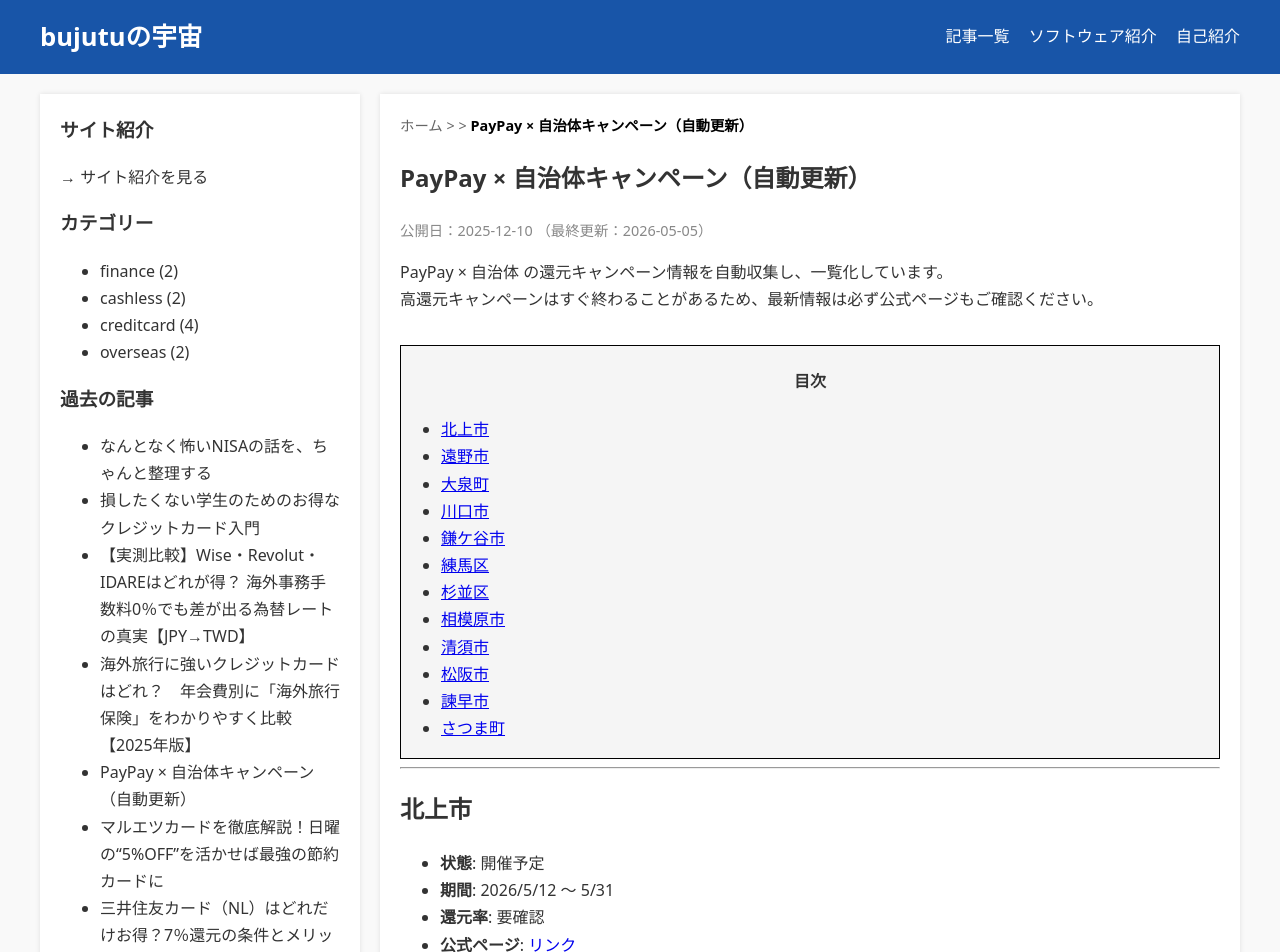
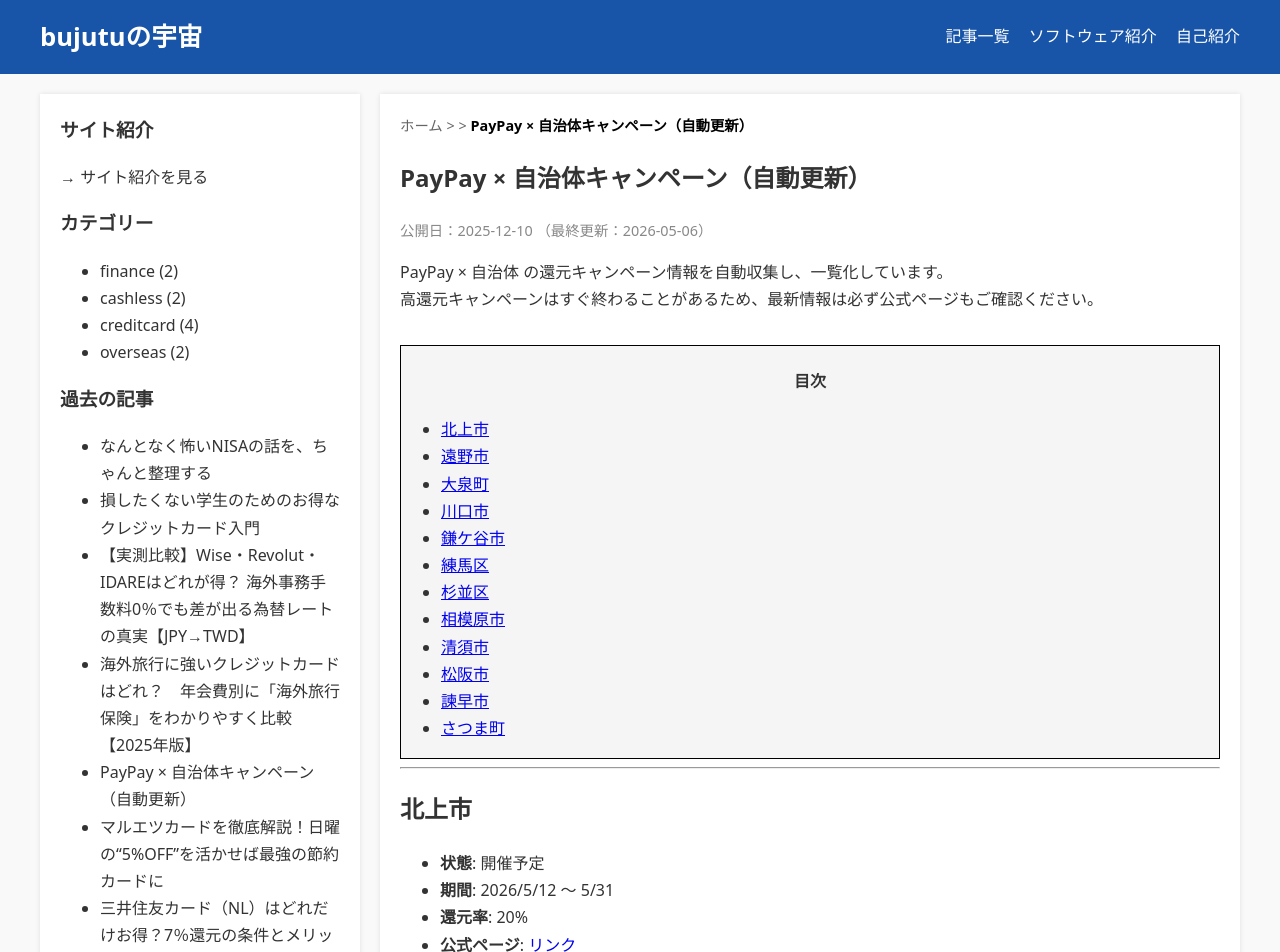
Before and after one commit to bujutu/bujutu.github.io, a Jekyll site: the page built from _posts/2025-12-10-paypay-campaigns.md, in a window 1280 px wide and 1400 px high. Shown: the top 952 px of the window. Built offline with Jekyll 4.4.1, drawn with Linux system fonts in a browser that asks for light colours.

Commit message:
Auto-update PayPay campaigns

```diff
--- a/_posts/2025-12-10-paypay-campaigns.md
+++ b/_posts/2025-12-10-paypay-campaigns.md
@@ -1,7 +1,7 @@
 ---
 title: "PayPay × 自治体キャンペーン（自動更新）"
 layout: post
-last_modified_at: 2026-05-05 10:42:10
+last_modified_at: 2026-05-06 11:02:47
 description: "PayPayと自治体のポイント還元キャンペーン一覧（自動更新）。"
 tags: [paypay, 自治体, キャンペーン, 自動更新]
 ---
@@ -21,8 +21,8 @@ PayPay × 自治体 の還元キャンペーン情報を自動収集し、一覧
 
 - **状態**: 開催予定
 - **期間**: 2026/5/12 〜 5/31
-- **還元率**: 要確認
-- **公式ページ**: [リンク](https://paypay.ne.jp/notice/20260313/cp-jichitai/)
+- **還元率**: 20%
+- **公式ページ**: [リンク](https://paypay.ne.jp/event/iwate-kitakami-city-20260512/)
 
 ---
 
```
